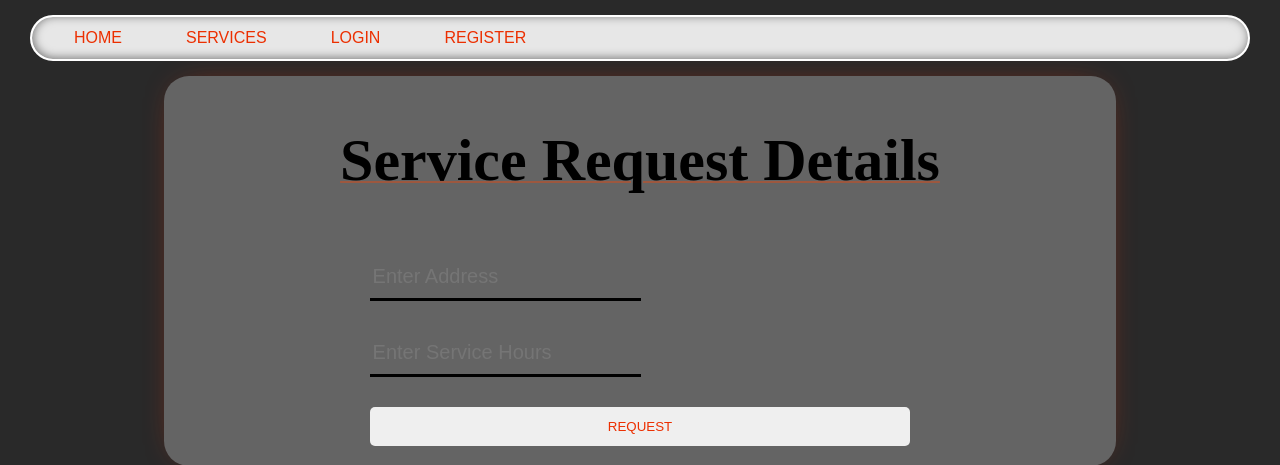
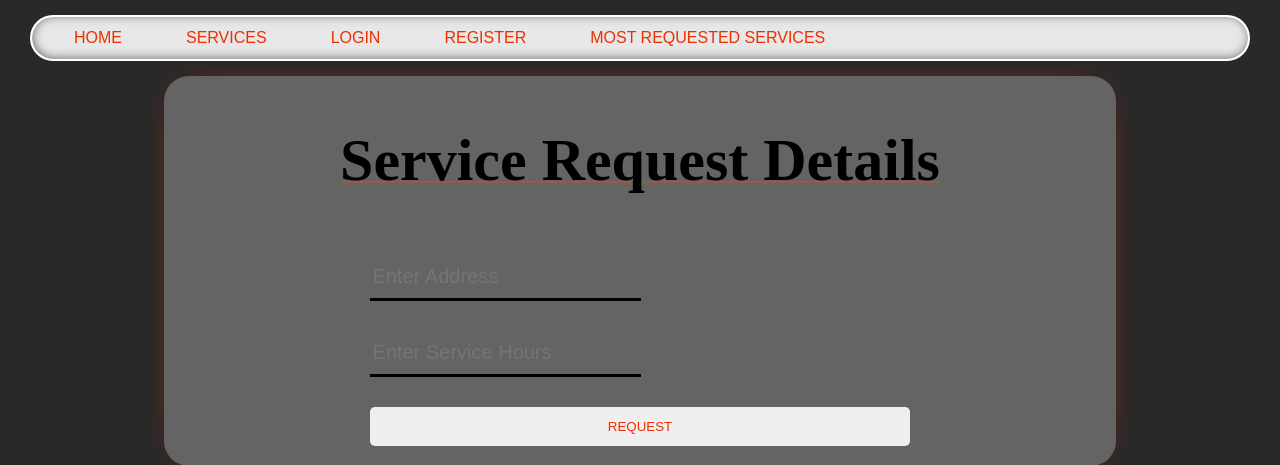
Before and after one commit to dim-liolios/Netfix, a Django app: page /services/2/request_service/ in a window 1280 px wide. Shown: the top 465 px of the page. Run offline with Django 3.2, Linux system fonts and the light colour scheme; data comes from the database, SQL or seed files in the repository; both versions use the stored data as it was after the commit.

Commit message:
testing more requested

```diff
--- a/main/templates/main/navbar.html
+++ b/main/templates/main/navbar.html
@@ -28,5 +28,6 @@
             <li><a href="/login/">Login</a></li>
             <li><a href="/register/">Register</a></li>
         {% endif %}
+        <li><a href="/requested_services/">Most Requested Services</a></li>
     </ul>
 </nav>
--- a/services/urls.py
+++ b/services/urls.py
@@ -4,6 +4,7 @@ from . import views
 urlpatterns = [
     path('', views.list_of_services, name='services_list'),
     path('create/', views.create_service, name='create_service'),
+    path('requested_services/', views.most_requested_services, name='most_requested_services'),
     path('<int:id>', views.single_service, name='single_service'),
     path('<int:id>/request_service/', views.request_service, name='request_service'),
     path('<slug:field>/', views.services_per_field, name='services_field'),
--- a/services/views.py
+++ b/services/views.py
@@ -1,4 +1,5 @@
 from django.shortcuts import render, redirect, get_object_or_404
+from django.db.models import Count
 
 from users.models import Company
 from services.models import Service, RequestService
@@ -21,6 +22,31 @@ def services_per_field(request, field):
     field = field.replace("-", " ").title()
     services = Service.objects.filter(field=field)
     return render(request, "services/services_per_field.html", {"services": services, "field": field})
+
+
+def most_requested_services(request):
+    most_requested = (
+        RequestService.objects.values("service")
+        # group by Service foreign key
+        .annotate(request_count=Count("service"))
+        # count requests per service
+        .order_by("-request_count")[:10]
+        # order by most requested
+    )
+
+    services = Service.objects.filter(id__in=[item["service"] for item in most_requested])
+    # its better to get the actual Service objects for display by filtering with the service IDs from the
+    #  first query. This lets us access all Service attributes (name, description, etc)
+    # what this line does:
+    # -- each item in most_requested is a dictionary with these keys: {'service': 3, 'request_count': 15}
+    # -- item["service"] represents the ID of the requested service
+    # -- list comprehension: it creates a list of service IDs from the most_requested queryset. Example: [3, 7, 12, 4, 9]
+    # -- id__in: This is a Django lookup that filters by a list of values (SQL IN clause):
+    # SELECT * FROM service
+    # WHERE id IN (3, 7, 12, 4, 9)
+
+    return render(request, "services/most_requested.html", {"services": services})
+    # Count: An aggregation function from Django’s django.db.models—used to count records in the database
 
 
 def create_service(request):
```
Also changed, not shown: services/templates/services/most_requested.html (added, +15 -0 lines), db.sqlite3.
